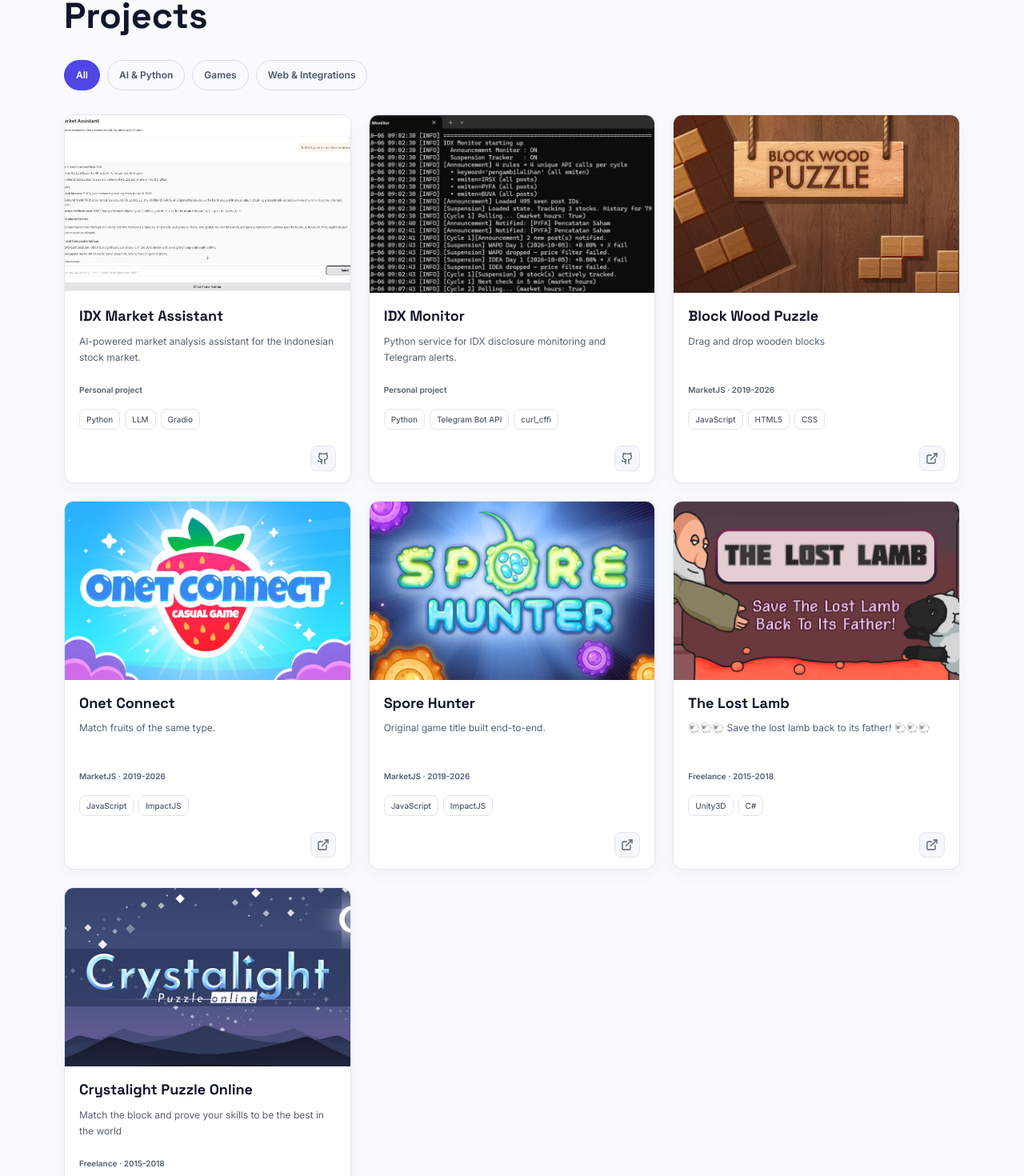
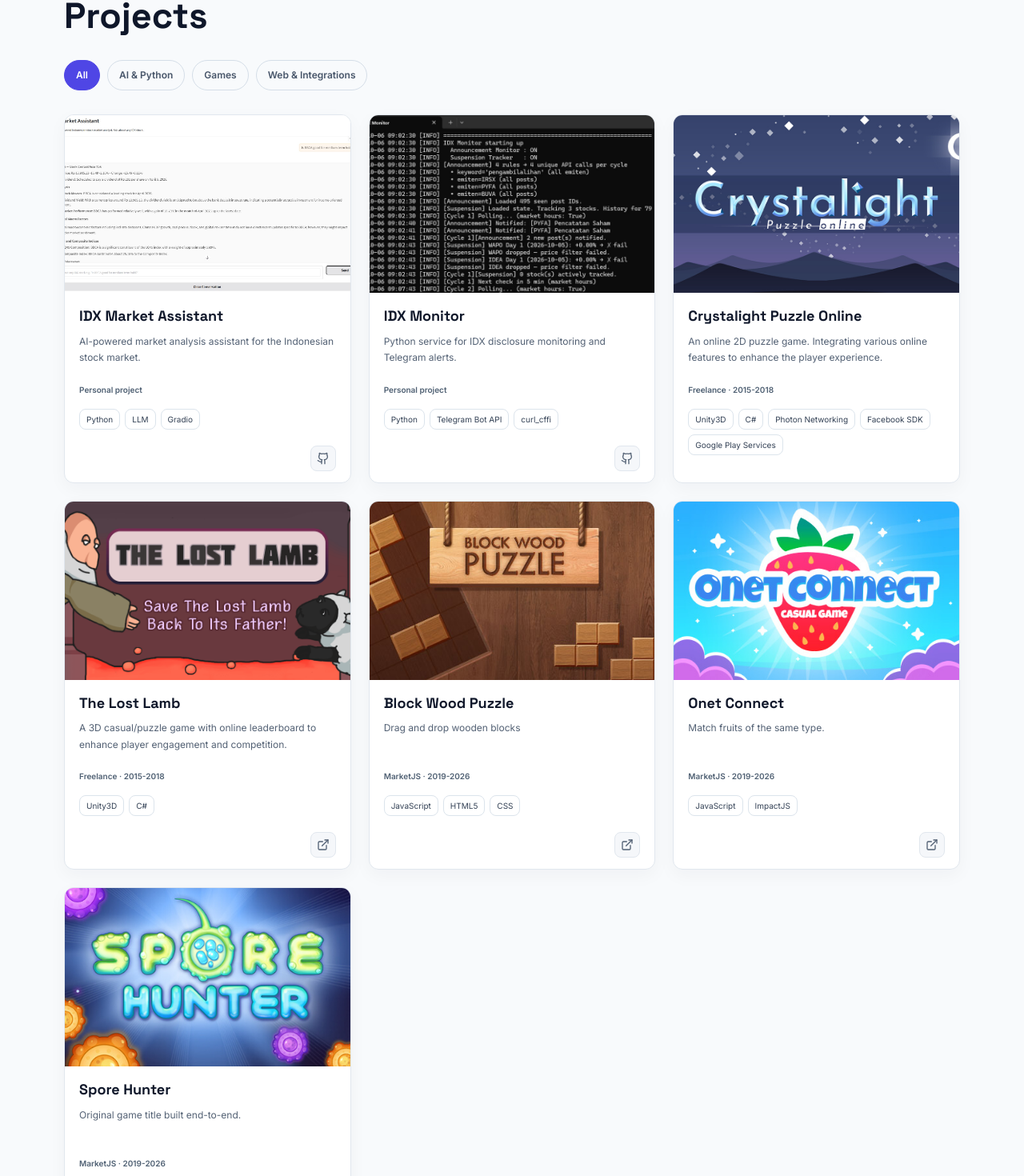
Before and after one commit to kevin-andrean/portfolio, a React (Vite) app: page /#/ in a window 1280 px wide. Shown: the part 904-2374 px from the top of the page at 80% size. Built offline with nearby package versions, Linux system fonts and the light colour scheme.

Commit message:
update portfolio copywriting and reorder the portfolios

```diff
--- a/src/data/content.js
+++ b/src/data/content.js
@@ -102,6 +102,36 @@
       placeholder: false,
     },
     {
+      slug: 'crystalight-puzzle-online',
+      title: 'Crystalight Puzzle Online',
+      category: 'Games',
+      description: 'An online 2D puzzle game. Integrating various online features to enhance the player experience.',
+      context: 'Freelance · 2015-2018',
+      tags: ['Unity3D', 'C#', 'Photon Networking', 'Facebook SDK', 'Google Play Services'],
+      images: ['images/projects/vt-crystalight-puzzle-online/banners/1024x500.jpg', 'images/projects/vt-crystalight-puzzle-online/screenshots/1.png', 'images/projects/vt-crystalight-puzzle-online/screenshots/3.png'],
+      overview: 'An online 2D puzzle game where players match blocks to clear the board and prove their skills to be the best in the world.',
+      role: 'Game designer and developer.',
+      built: ['Game project in Unity3D (C#)','Social media login', 'Online data storage', 'Multiplayer mode for real-time online play', 'Online leaderboard', 'In-app purchase system', 'Ad network integration'],
+      links: {},
+      placeholder: false,
+    },
+    {
+      slug: 'the-lost-lamb',
+      title: 'The Lost Lamb',
+      category: 'Games',
+      description: 'A 3D casual/puzzle game with online leaderboard to enhance player engagement and competition.',
+      context: 'Freelance · 2015-2018',
+      tags: ['Unity3D', 'C#'],
+      images: ['images/projects/vt-the-lost-lamb/banners/1024x500.png', 'images/projects/vt-the-lost-lamb/screenshots/1.png', 'images/projects/vt-the-lost-lamb/screenshots/3.png', 'images/projects/vt-the-lost-lamb/screenshots/6.png'],
+      overview: 'A Unity3D Project. Players help a lost lamb find its way back to its father by solving puzzles and navigating through obstacles.',
+      role: 'Game designer and developer.',
+      built: ['Game project in Unity3D (C#)', 'Online Leaderboard', 'In-app purchase system', 'Ad network integration'],
+      links: {
+        live: 'images/projects/vt-the-lost-lamb/demo/index.html'
+      },
+      placeholder: false,
+    },
+    {
       slug: 'block-wood-puzzle',
       title: 'Block Wood Puzzle',
       category: 'Games',
@@ -147,36 +177,6 @@
       links: {
         live: 'https://bit.ly/spore-hunter-hd'
       },
-      placeholder: false,
-    },
-    {
-      slug: 'the-lost-lamb',
-      title: 'The Lost Lamb',
-      category: 'Games',
-      description: '🐑🐑🐑 Save the lost lamb back to its father! 🐑🐑🐑',
-      context: 'Freelance · 2015-2018',
-      tags: ['Unity3D', 'C#'],
-      images: ['images/projects/vt-the-lost-lamb/banners/1024x500.png', 'images/projects/vt-the-lost-lamb/screenshots/1.png', 'images/projects/vt-the-lost-lamb/screenshots/3.png', 'images/projects/vt-the-lost-lamb/screenshots/6.png'],
-      overview: 'A 3D puzzle game where players help a lost lamb find its way back to its father.',
-      role: 'Game designer and developer.',
-      built: ['Game project in Unity3D (C#)', 'Online Leaderboard', 'In-app purchase system', 'Ad network integration'],
-      links: {
-        live: 'images/projects/vt-the-lost-lamb/demo/index.html'
-      },
-      placeholder: false,
-    },
-    {
-      slug: 'crystalight-puzzle-online',
-      title: 'Crystalight Puzzle Online',
-      category: 'Games',
-      description: 'Match the block and prove your skills to be the best in the world',
-      context: 'Freelance · 2015-2018',
-      tags: ['Unity3D', 'C#', 'Photon Networking'],
-      images: ['images/projects/vt-crystalight-puzzle-online/banners/1024x500.jpg', 'images/projects/vt-crystalight-puzzle-online/screenshots/1.png', 'images/projects/vt-crystalight-puzzle-online/screenshots/3.png'],
-      overview: 'An online 2D puzzle game where players match blocks to clear the board and prove their skills to be the best in the world.',
-      role: 'Game designer and developer.',
-      built: ['Game project in Unity3D (C#)', 'Multiplayer mode integrating Photon Networking for real-time online play'],
-      links: {},
       placeholder: false,
     },
   ],
```
